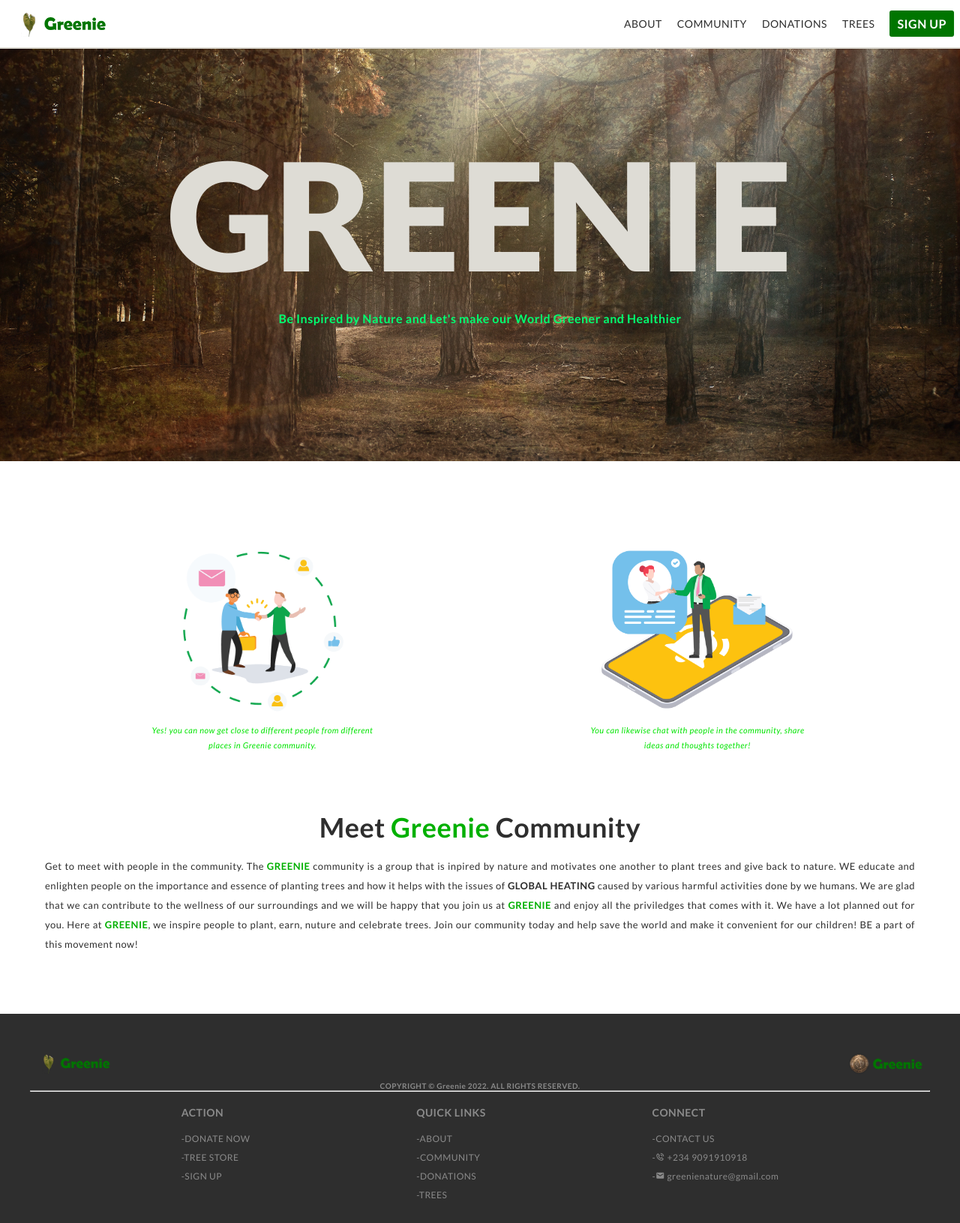
After one commit to Paul-Chidiadi/greenie, a PHP site: page /comm.php in a window 1280 px wide. The commit adds this page. Shown: the whole page at 75% size. Run offline with PHP 8.4, Linux system fonts and the light colour scheme.

Commit message:
COMMUNITY PAGE: created community page with styling

```diff
--- /dev/null
+++ b/comm.php
@@ -0,0 +1,66 @@
+<?php include_once "include/head.php"?>
+  <body>
+    <!-- HEADER SECTION -->
+    <?php include_once "include/header.php"?>
+    <!-- BODY SECTION -->
+    <section class="top">
+        <div class="top-body">
+            <h1>GREENIE</h1>
+            <p>Be Inspired by Nature and Let's make our World Greener and Healthier</p>
+        </div>
+    </section>
+    <!-- COMMUNITY SECTION -->
+    <section class="intro">
+        <div class="grid">
+            <div>
+                <div class="image one"></div>
+                <p>Yes! you can now get close to different people from different
+                    places  in Greenie community.
+
+                </p>
+            </div>
+            <div>
+                <div class="image two"></div>
+                <p>You can likewise chat with people in the community, share
+                    ideas and thoughts together!
+                </p>
+            </div>
+        </div>
+        <div class="intro-body">
+            <div class="intro-body-text">
+                <h1>Meet <span>Greenie</span> Community</h1>
+            </div>
+            <!-- <div class="grid">
+                <div>
+                    <div class="image one"></div>
+                    <p>Yes! you can now get close to different people from different
+                        places  in Greenie community.
+
+                    </p>
+                </div>
+                <div>
+                    <div class="image two"></div>
+                    <p>You can likewise chat with people in the community, share
+                       ideas and thoughts together!
+                    </p>
+                </div>
+            </div> -->
+            <p>Get to meet with people in the community. The <span><b>GREENIE</b></span>  community is a group that is inpired
+                by nature and motivates one another to plant trees and give back to nature. WE educate and
+                enlighten people on the importance and essence of planting trees and how it helps with
+                the issues of <b>GLOBAL HEATING</b> caused by various harmful activities done by we humans. We
+                are glad that we can contribute to the wellness of our surroundings and we will be happy that
+                you join us at <span><b>GREENIE</b></span> and enjoy all the priviledges that comes with it. We have a lot planned
+                out for you. Here at <span><b>GREENIE</b></span>, we inspire people to plant, earn, nuture and celebrate trees.
+                Join our community today and help save the world and make it convenient for our children!
+                BE a part of this movement now!
+            </p>
+        </div>
+    </section>
+    <!-- FOOTER SECTION -->
+    <?php include_once "include/footer.php"?>
+
+    <!-- javascript files and libraries -->
+    <script type="text/javascript" src="js/index.js"></script>
+  </body>
+</html>
--- a/css/index.css
+++ b/css/index.css
@@ -149,6 +149,7 @@ body {
   margin-top: 65px;
   display: flex;
   justify-content: center;
+  overflow: hidden;
   animation: changepic 10s ease-in-out infinite 0s;
 }
 @keyframes changepic {
@@ -214,7 +215,7 @@ body {
 /* INTRO SECTION */
 .intro {
   width: 100%;
-  display: box;
+  display: block;
   padding: 60px 60px;
   background: var(--white);
 }
@@ -822,6 +823,7 @@ body {
   background-color: var(--blackd);
   padding: 40px 40px 30px;
   color: var(--blackl);
+  overflow: hidden;
 }
 .footer .divide {
   width: 100;
@@ -901,3 +903,53 @@ body {
     font-size: 12px;
   }
 }
+
+/* COMM.PHP STYLING SECTION*/
+.intro .grid {
+  width: 100%;
+  display: grid;
+  grid-template-columns: repeat(2, 1fr);
+  margin: 30px auto;
+  overflow: hidden;
+}
+.intro .grid div {
+  width: 300px;
+  height: 320px;
+  overflow: hidden;
+  margin: 15px auto;
+  text-align: center;
+}
+.intro .grid div .image {
+  margin: 10px auto;
+  width: 90%;
+  height: 70%;
+  background-repeat: no-repeat;
+  background-size: cover;
+  background-position: center;
+}
+.intro .grid div .image.one {
+  background-image: url(../img/Get-Close.png);
+}
+.intro .grid div .image.two {
+  background-image: url(../img/chat.png);
+}
+.intro .grid div p {
+  height: 30%;
+  line-height: 20px;
+  font-weight: 400;
+  font-size: 11px;
+  color: var(--greenl);
+  font-style: italic;
+  text-align: center;
+}
+/* COMM.PHP MEDIA QUERY SECTION */
+@media screen and (max-width: 700px) {
+  .intro .grid {
+    grid-template-columns: 1fr;
+    margin: 20px auto;
+  }
+  .intro .grid div {
+    width: 250px;
+    height: 290px;
+  }
+}
--- a/include/footer.php
+++ b/include/footer.php
@@ -18,7 +18,7 @@
             <h3>QUICK LINKS</h3><br>
             <div>
                 <a href="about.php">-ABOUT</a>
-                <a href="">-COMMUNITY</a>
+                <a href="comm.php">-COMMUNITY</a>
                 <a href="">-DONATIONS</a>
                 <a href="">-TREES</a>
             </div>
--- a/include/header.php
+++ b/include/header.php
@@ -9,7 +9,7 @@
                     <a href="about.php">ABOUT</a>
                 </li>
                 <li>
-                    <a href="#">COMMUNITY</a>
+                    <a href="comm.php">COMMUNITY</a>
                 </li>
                 <li>
                     <a href="#">DONATIONS</a>
--- a/index.php
+++ b/index.php
@@ -67,7 +67,7 @@
                 Join our community today and help save the world and make it convenient for our children!
                 BE a part of this movement now!
             </p>
-            <a href="">JOIN US <b>&#8594;</a>
+            <a href="comm.php">JOIN US <b>&#8594;</a>
         </div>
     </section>
     <!-- EARN SECTION -->
```
Also changed, not shown: img/Get-Close.png (added), img/chat.png (added).
